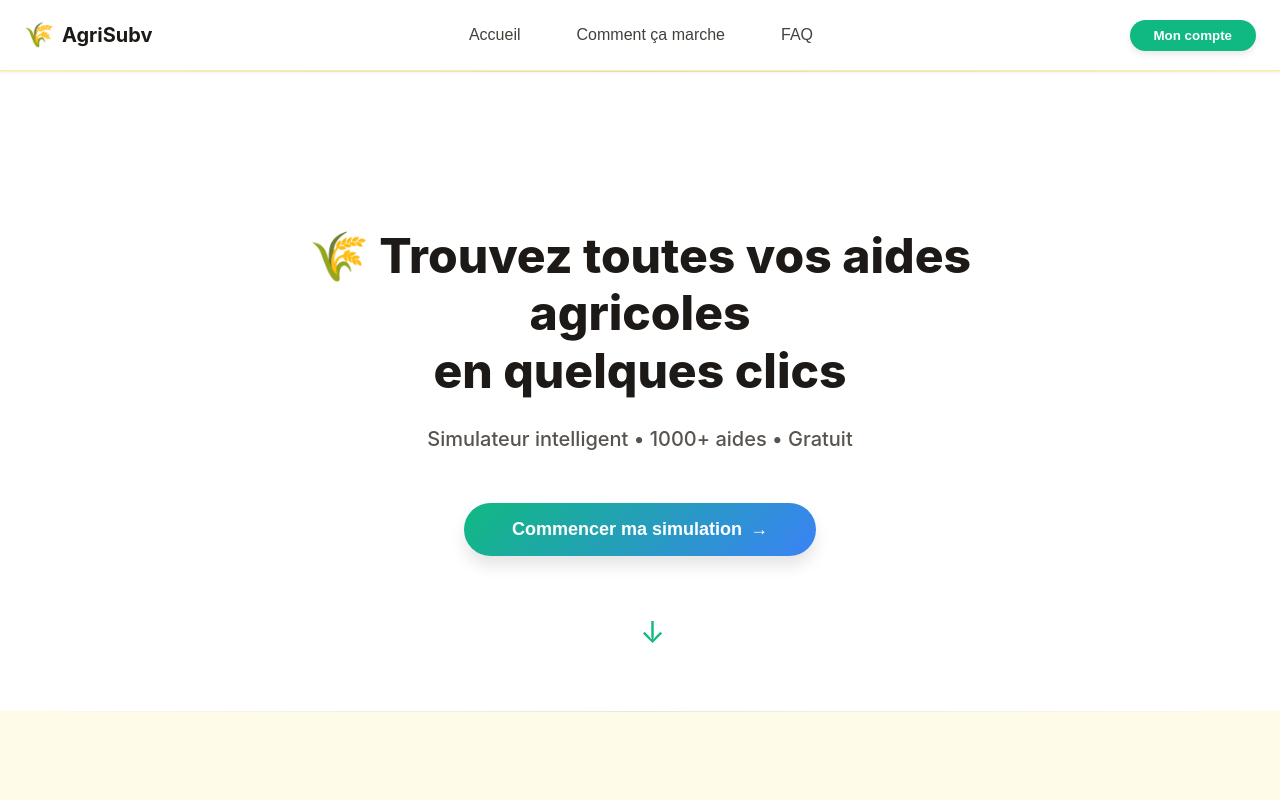
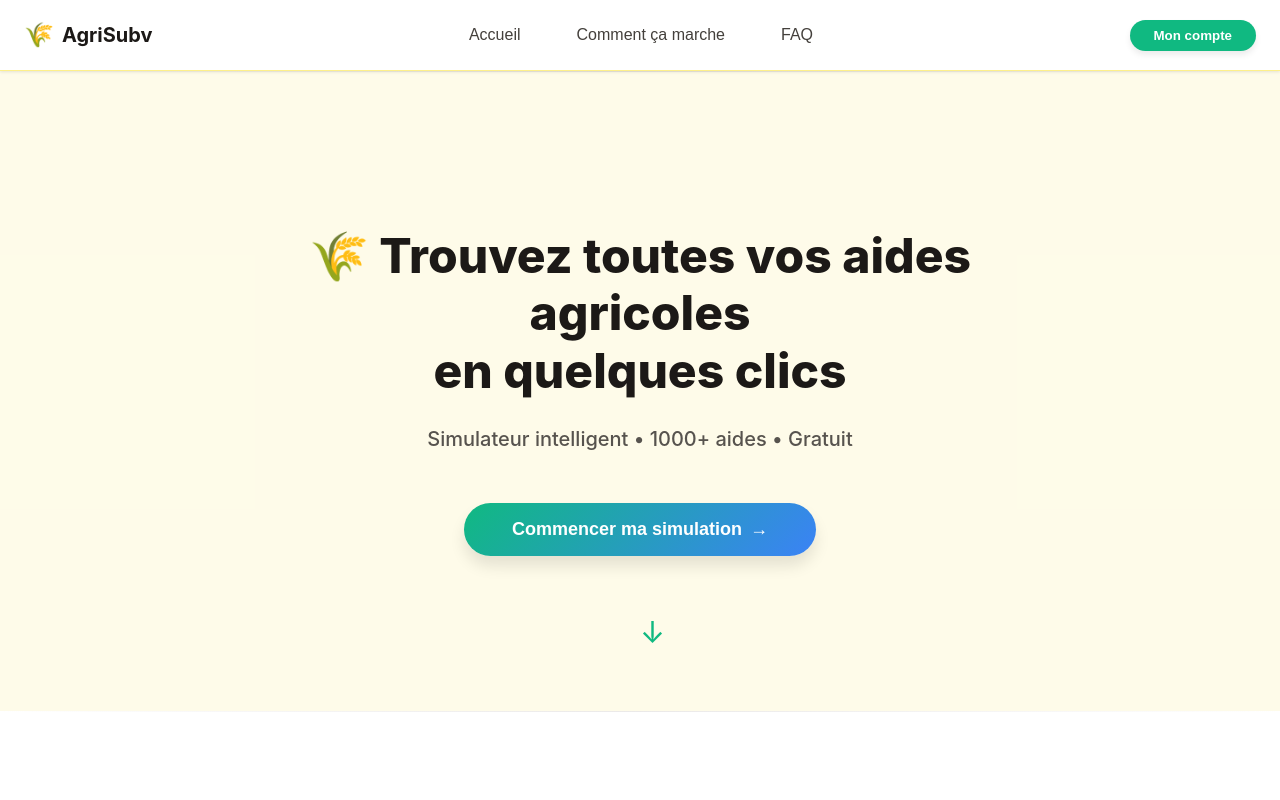
Before and after one commit to Laz0ne/agrisubv, a React (Vite) app in the folder frontend/: page / in a window 1280 px wide. Shown: the top 800 px of the page. Built offline with nearby package versions, Linux system fonts and the light colour scheme.

Commit message:
Update App.jsx

```diff
--- a/frontend/src/App.jsx
+++ b/frontend/src/App.jsx
@@ -62,6 +62,14 @@ function App() {
 
   return (
     <div className="app">
+      {/* Background avec formes flottantes */}
+      <div className="background-shapes">
+        <div className="background-shape shape-1"></div>
+        <div className="background-shape shape-2"></div>
+        <div className="background-shape shape-3"></div>
+        <div className="background-shape shape-4"></div>
+      </div>
+
       <Header />
 
       {!showWizard && !results && (
```
